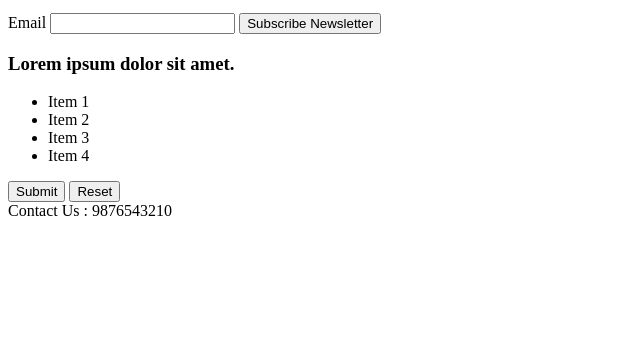
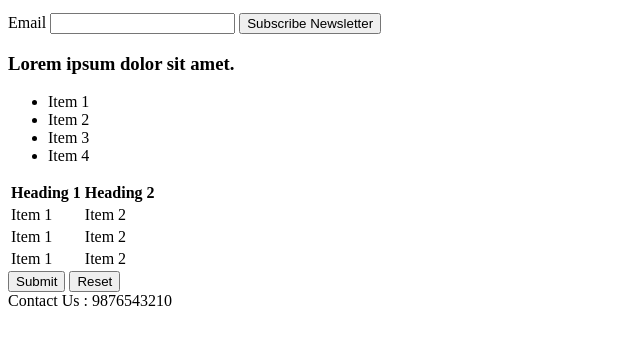
Before and after one commit to ameerali-19/ust, a plain HTML site: page index.html in a window 1280 px wide. Shown: the part 237-582 px from the top of the page, without its empty margins (0-640 px from the left). Drawn offline with Linux system fonts and the light colour scheme.

Commit message:
Add table

```diff
--- a/index.html
+++ b/index.html
@@ -31,6 +31,25 @@
         <li>Item 4</li>
     </ul>
 
+    <table>
+        <tr>
+            <th>Heading 1</th>
+            <th>Heading 2</th>
+        </tr>
+        <tr>
+            <td>Item 1</td>
+            <td>Item 2</td>
+        </tr>
+        <tr>
+            <td>Item 1</td>
+            <td>Item 2</td>
+        </tr>
+        <tr>
+            <td>Item 1</td>
+            <td>Item 2</td>
+        </tr>
+    </table>
+
     <button>Submit</button>
     <button>Reset</button>
 
```
